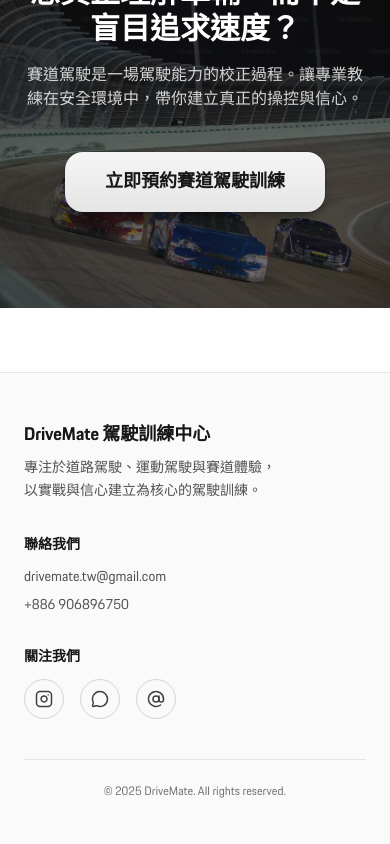
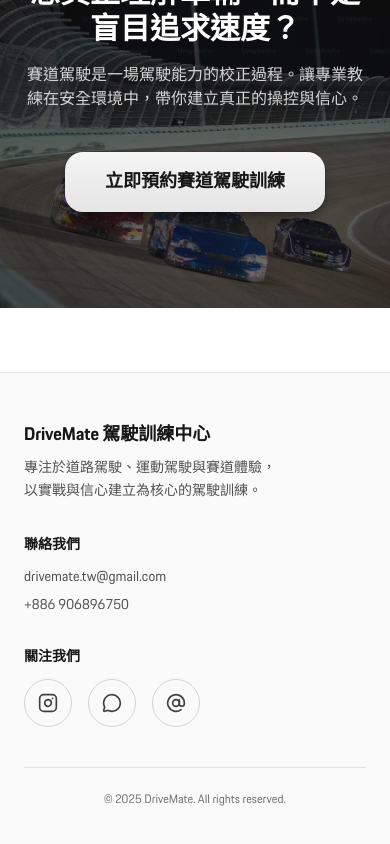
Before and after one commit to laurelke/drivemate-web, a Next.js app: page /courses/track-driving in a window 390 px wide. Shown: the part 2442-3286 px from the top of the page. Built offline with nearby package versions, Linux system fonts and the light colour scheme; a web font is replaced by a local one.

Commit message:
feat: unify course pages layout and design

```diff
--- a/components/Footer.tsx
+++ b/components/Footer.tsx
@@ -46,42 +46,51 @@ export default function Footer() {
             </ul>
           </div>
 
-          {/* ================= Social ================= */}
+           {/* ================= Social ================= */}
           <div>
             <p className="mb-3 text-sm font-semibold text-neutral-900">
               關注我們
             </p>
 
             <div className="flex items-center gap-4">
-              {/* Instagram */}
-              <Link
-                href="https://www.instagram.com/drivemate.tw"
-                target="_blank"
-                aria-label="DriveMate Instagram"
-                className="inline-flex h-10 w-10 items-center justify-center rounded-full border border-neutral-300 text-neutral-700 transition hover:bg-neutral-900 hover:text-white"
-              >
-                <Instagram size={18} />
-              </Link>
+              {[
+                {
+                  href: 'https://www.instagram.com/drivemate.tw',
+                  label: 'Instagram',
+                  Icon: Instagram,
+                },
+                {
+                  href: 'https://lin.ee/J22IVRg',
+                  label: 'LINE',
+                  Icon: MessageCircle,
+                },
+                {
+                  href: 'https://www.threads.net/@drivemate.tw',
+                  label: 'Threads',
+                  Icon: AtSign,
+                },
+              ].map(({ href, label, Icon }) => (
+                <Link
+                  key={label}
+                  href={href}
+                  target="_blank"
+                  aria-label={`DriveMate ${label}`}
+                  className="
+                    inline-flex items-center justify-center
+                    h-12 w-12 md:h-10 md:w-10
+                    rounded-full
+                    border border-neutral-300
+                    text-neutral-700
 
-              {/* LINE */}
-              <Link
-                href="https://lin.ee/J22IVRg"
-                target="_blank"
-                aria-label="DriveMate LINE"
-                className="inline-flex h-10 w-10 items-center justify-center rounded-full border border-neutral-300 text-neutral-700 transition hover:bg-neutral-900 hover:text-white"
-              >
-                <MessageCircle size={18} />
-              </Link>
+                    transition-all duration-200 ease-out
+                    hover:bg-neutral-900 hover:text-white
 
-              {/* Threads */}
-              <Link
-                href="https://www.threads.net/@drivemate.tw"
-                target="_blank"
-                aria-label="DriveMate Threads"
-                className="inline-flex h-10 w-10 items-center justify-center rounded-full border border-neutral-300 text-neutral-700 transition hover:bg-neutral-900 hover:text-white"
-              >
-                <AtSign size={18} />
-              </Link>
+                    active:scale-95 active:bg-neutral-800
+                  "
+                >
+                  <Icon className="h-5 w-5 md:h-4 md:w-4" />
+                </Link>
+              ))}
             </div>
           </div>
         </div>
```
